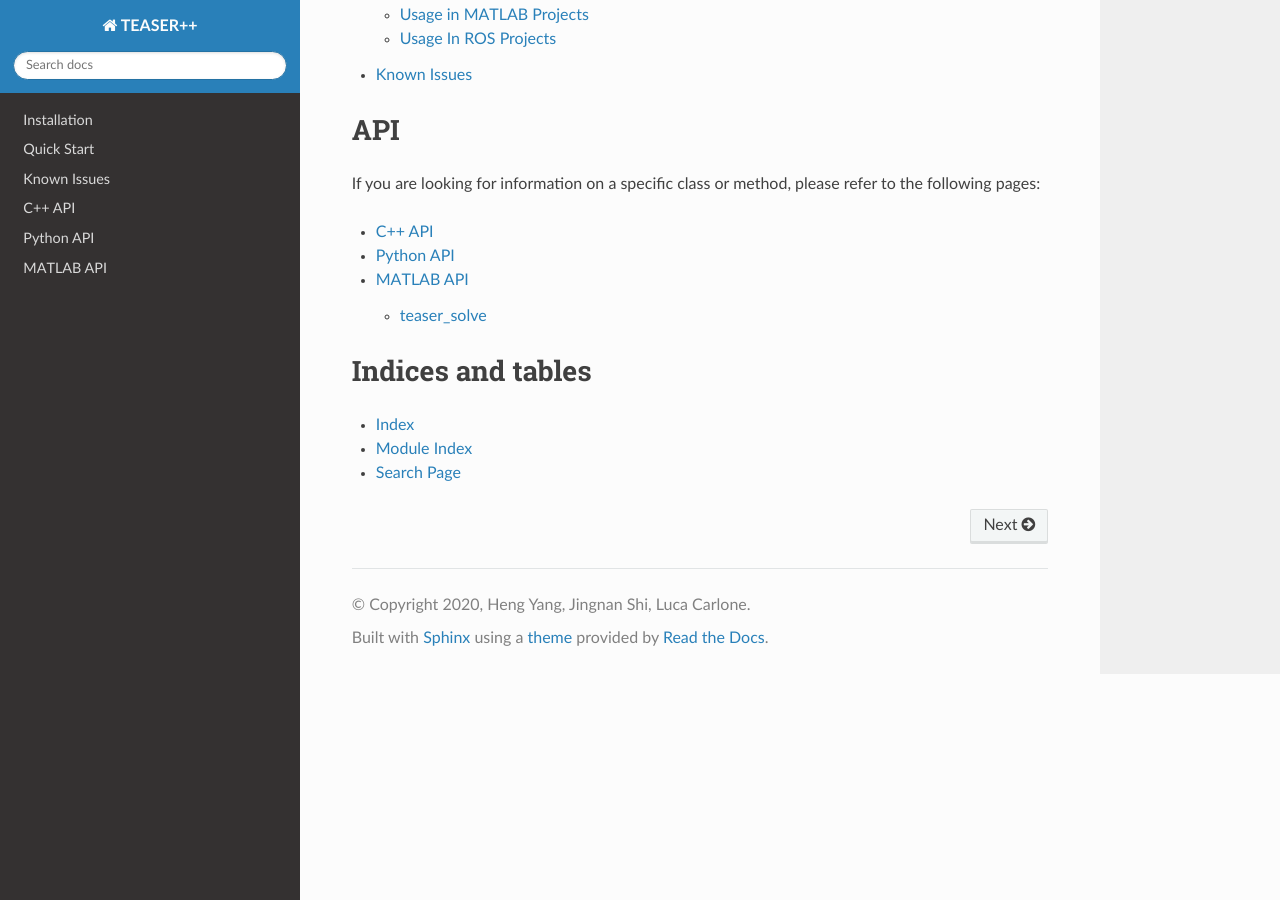
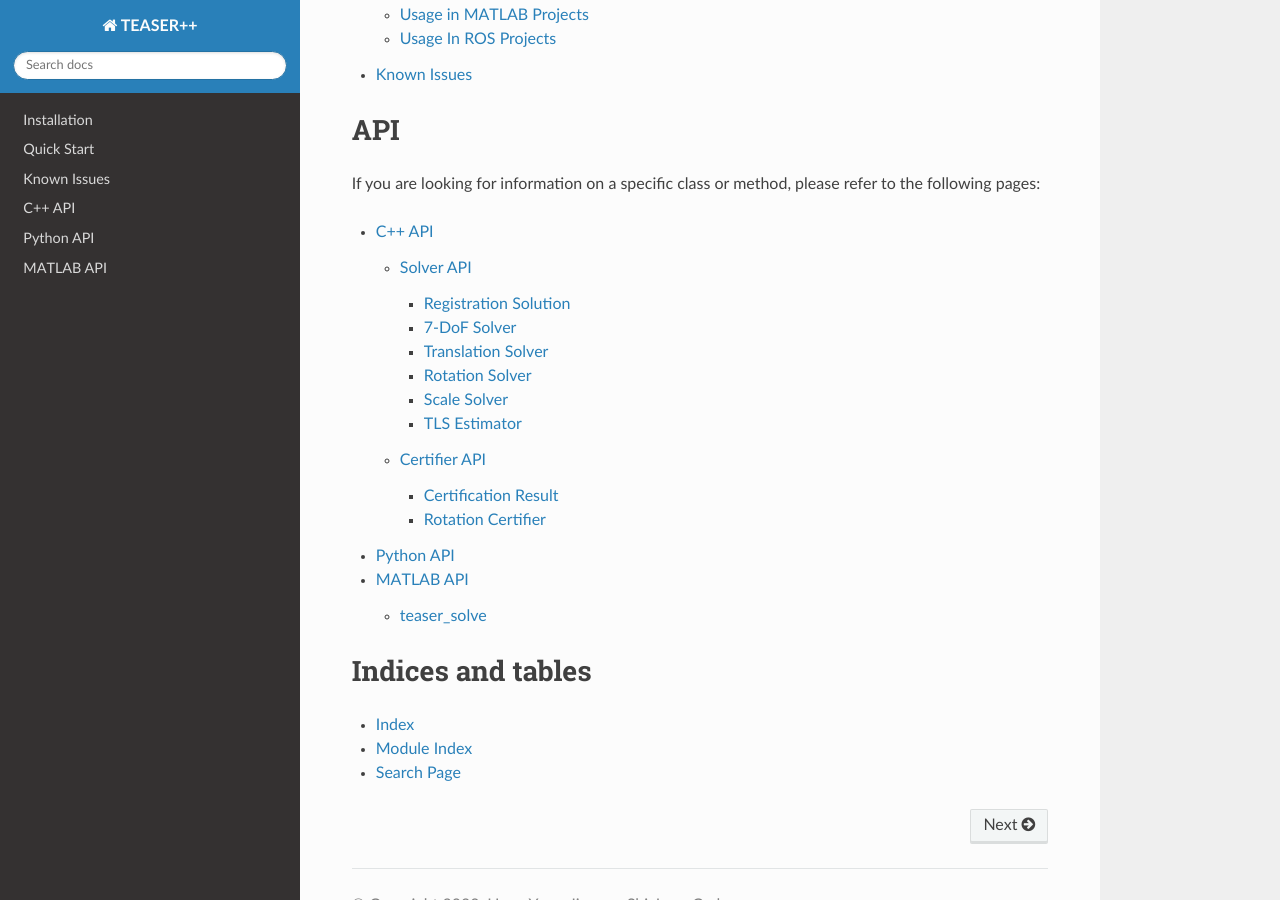
Before and after one commit to MIT-SPARK/TEASER-plusplus, a Sphinx documentation site: the page built from doc/index.rst, in a window 1280 px wide and 900 px high, scrolled down 577 px. Built offline with Sphinx 7.4.7 and the Read the Docs theme 2.0.0, drawn with Linux system fonts in a browser that asks for light colours.

```diff
--- a/doc/api-cpp.rst
+++ b/doc/api-cpp.rst
@@ -3,5 +3,86 @@
 C++ API
 ========
 
-.. doxygennamespace:: teaser
+Solver API
+----------
+
+``teaser/registration.h`` defines the core registration solver API which provides users with the ability to solve 3D registration problems given correspondences.
+
+.. _registration-api:
+
+Registration Solution
+^^^^^^^^^^^^^^^^^^^^^
+
+.. doxygenstruct:: teaser::RegistrationSolution
    :members:
+   :private-members:
+   :undoc-members:
+
+7-DoF Solver
+^^^^^^^^^^^^
+
+.. doxygenclass:: teaser::RobustRegistrationSolver
+   :members:
+
+Translation Solver
+^^^^^^^^^^^^^^^^^^
+
+.. doxygenclass:: teaser::TLSTranslationSolver
+   :members:
+
+.. doxygenclass:: teaser::AbstractTranslationSolver
+   :members:
+
+Rotation Solver
+^^^^^^^^^^^^^^^
+
+.. doxygenclass:: teaser::GNCTLSRotationSolver
+   :members:
+
+.. doxygenclass:: teaser::FastGlobalRegistrationSolver
+   :members:
+
+.. doxygenclass:: teaser::AbstractRotationSolver
+   :members:
+
+Scale Solver
+^^^^^^^^^^^^
+
+.. doxygenclass:: teaser::TLSScaleSolver
+   :members:
+
+.. doxygenclass:: teaser::ScaleInliersSelector
+   :members:
+
+.. doxygenclass:: teaser::AbstractScaleSolver
+   :members:
+
+TLS Estimator
+^^^^^^^^^^^^^
+
+.. doxygenclass:: teaser::ScalarTLSEstimator
+   :members:
+
+.. _certifier-api:
+
+Certifier API
+-------------
+
+``teaser/certification.h`` defines the core certification API which provides users with the ability to certify a rotation solution provided by a GNC-TLS rotation solver.
+
+Certification Result
+^^^^^^^^^^^^^^^^^^^^
+
+.. doxygenstruct:: teaser::CertificationResult
+   :members:
+   :private-members:
+   :undoc-members:
+
+Rotation Certifier
+^^^^^^^^^^^^^^^^^^
+
+.. doxygenclass:: teaser::DRSCertifier
+   :members:
+
+.. doxygenclass:: teaser::AbstractRotationCertifier
+   :members:
```
